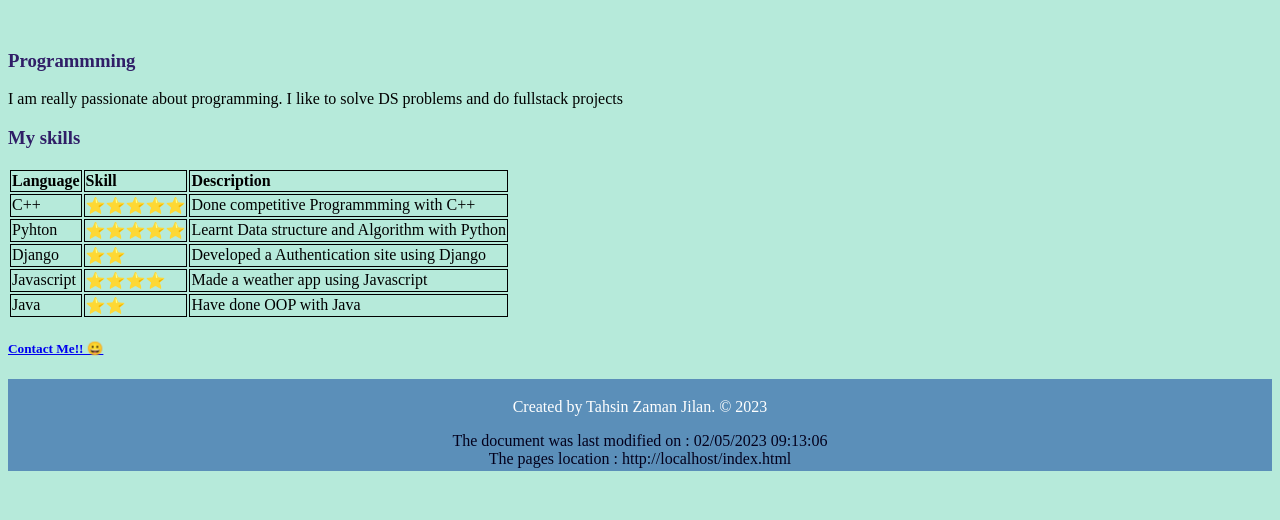
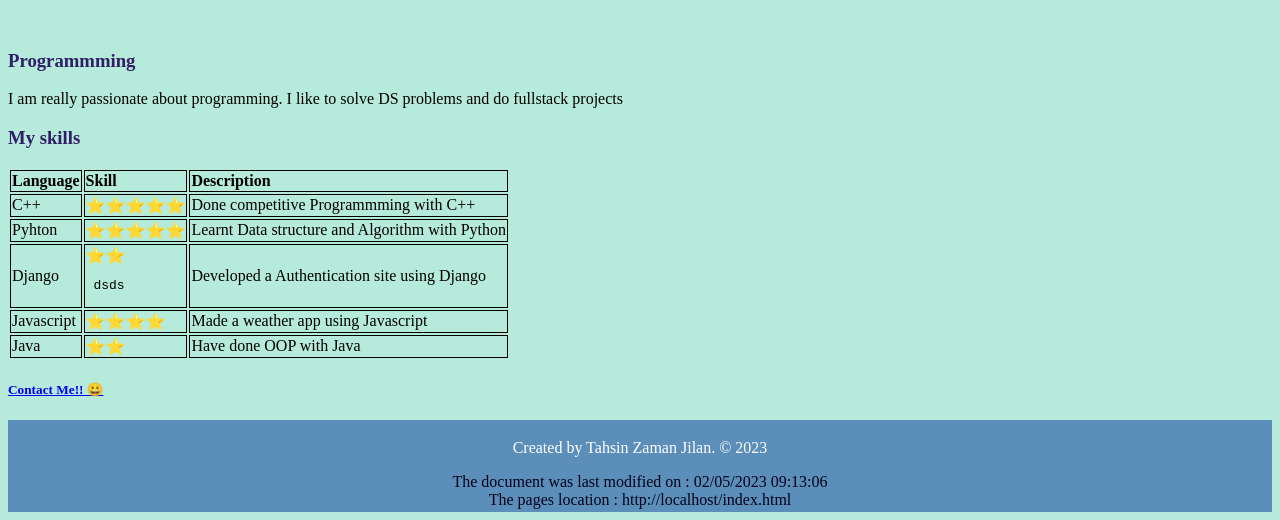
Before and after one commit to Tahsin-Zaman-Jilan/Portofio-site-CSE391-Assignment1, a plain HTML site: page index.html in a window 1280 px wide. Shown: the part 1115-1635 px from the top of the page. Before the commit the page ends 1594 px from the top, so only its background shows below. Drawn offline with Linux system fonts and the light colour scheme.

Commit message:
Update index.html

```diff
--- a/index.html
+++ b/index.html
@@ -151,7 +151,7 @@
             </tr>
             <tr>
                 <td>Django</td>
-                <td>⭐⭐</td>
+                <td>⭐⭐ <pre> dsds</pre></td>
                 <td>Developed a Authentication site using Django </td>
               </tr>
               <tr>
```
